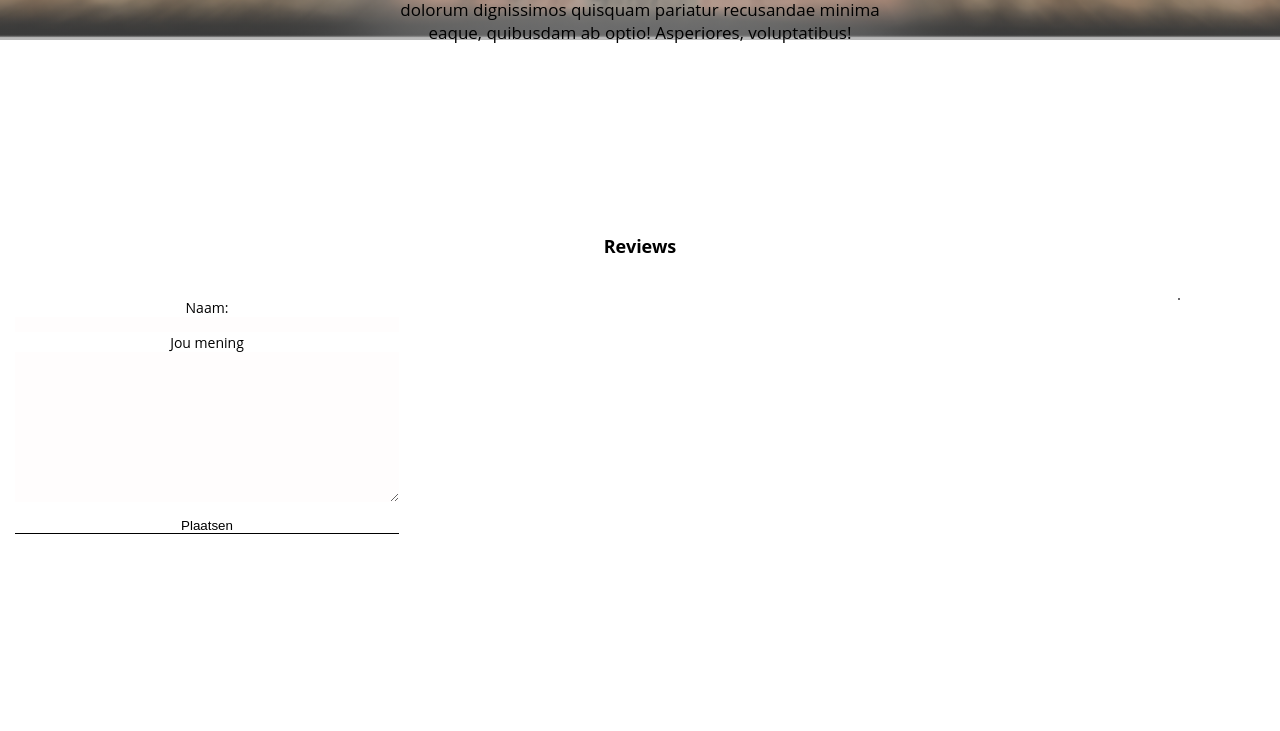
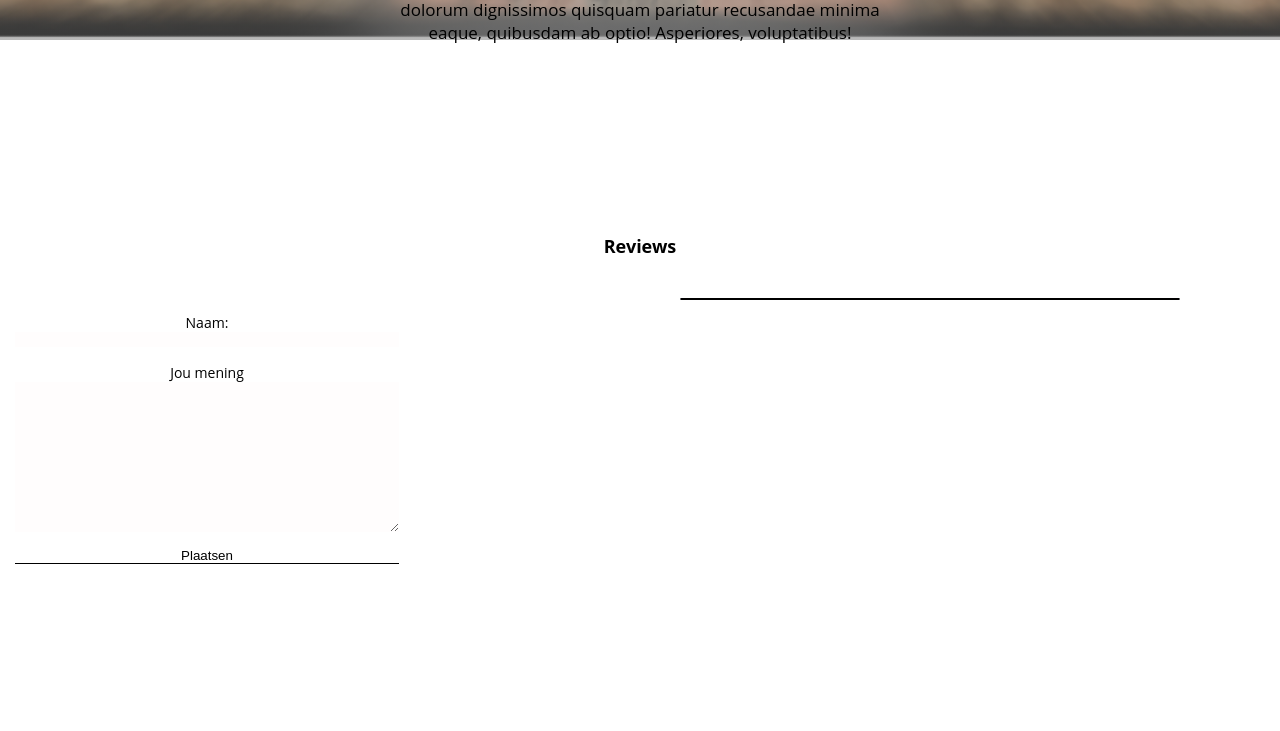
Before and after one commit to DenisS96/bwanatunes.be, a plain HTML site: page html/blogpost2.html in a window 1280 px wide. Shown: the part 760-1491 px from the top of the page. Drawn offline with Linux system fonts and the light colour scheme; a web font is replaced by a local one.

Commit message:
Add files via upload

```diff
--- a/css/style.css
+++ b/css/style.css
@@ -457,6 +457,7 @@ body {
     height: 300px;
     overflow-y: scroll; }
     .form__reacties-comment {
+      width: 50rem;
       background-color: rgba(184, 166, 250, 0.425);
       border-radius: 3px;
       border: 1px solid;
@@ -468,7 +469,6 @@ body {
           font-weight: bolder; } }
 
 .list-item > p {
-  margin-right: 10rem;
   display: flex;
   justify-content: center;
   font-size: 1.5rem;
--- a/html/blogpost2.html
+++ b/html/blogpost2.html
@@ -71,9 +71,9 @@
 
 
                     <form class="form__form" action="">
-                        <label for="name">Naam:</label>
+                        <label class="form__text" for="name">Naam:</label>
                         <input type="text" id="name-box" name="name" class="form__input" required>
-                        <label for="comment-box">Jou mening</label>
+                        <label class="form__text" for="comment-box">Jou mening</label>
                         <textarea name="comment" class="form__input" id="comment-box" cols="30" rows="10"
                             required></textarea>
 
@@ -94,6 +94,7 @@
                     </div>
                 </div>
 
+
         </container>
 
 
@@ -105,6 +106,7 @@
 
         </div>
     </footer>
+    <script src="../script/script2.js"></script>i
 
 </body>
 
```
